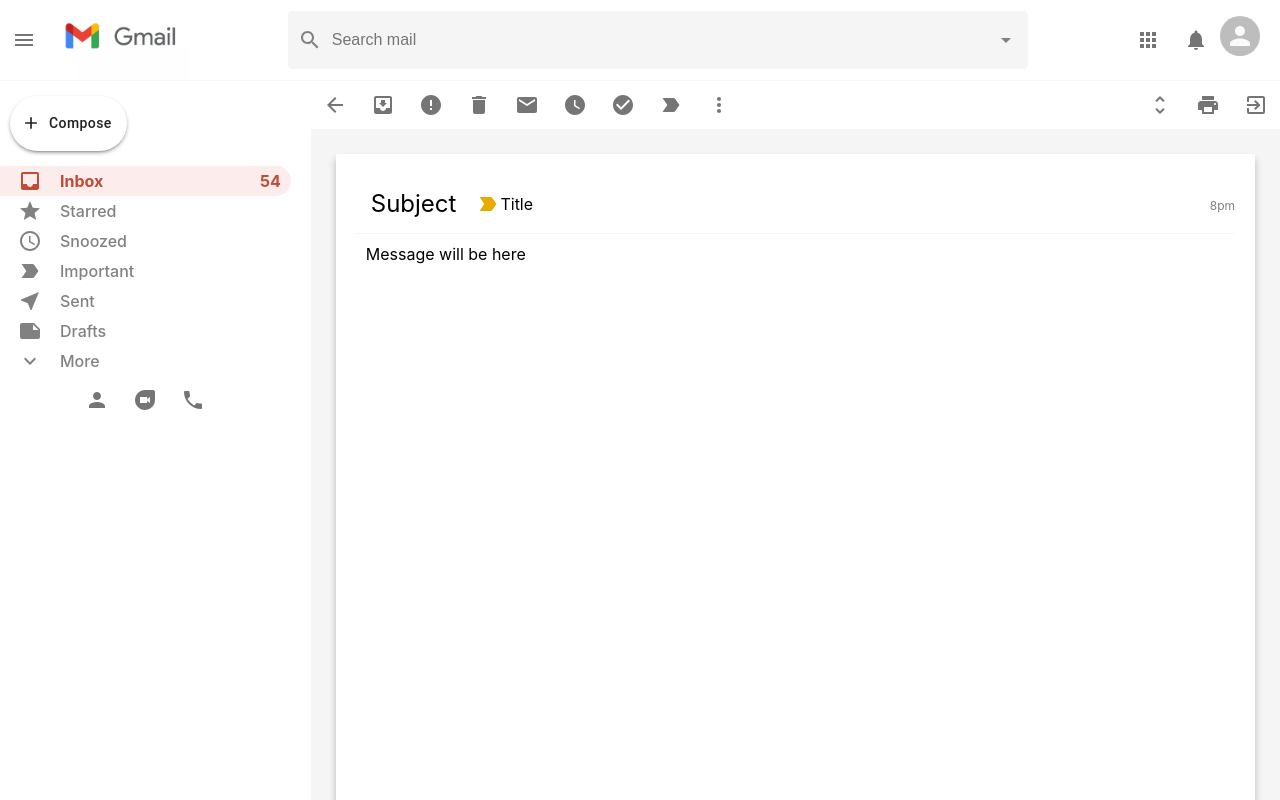
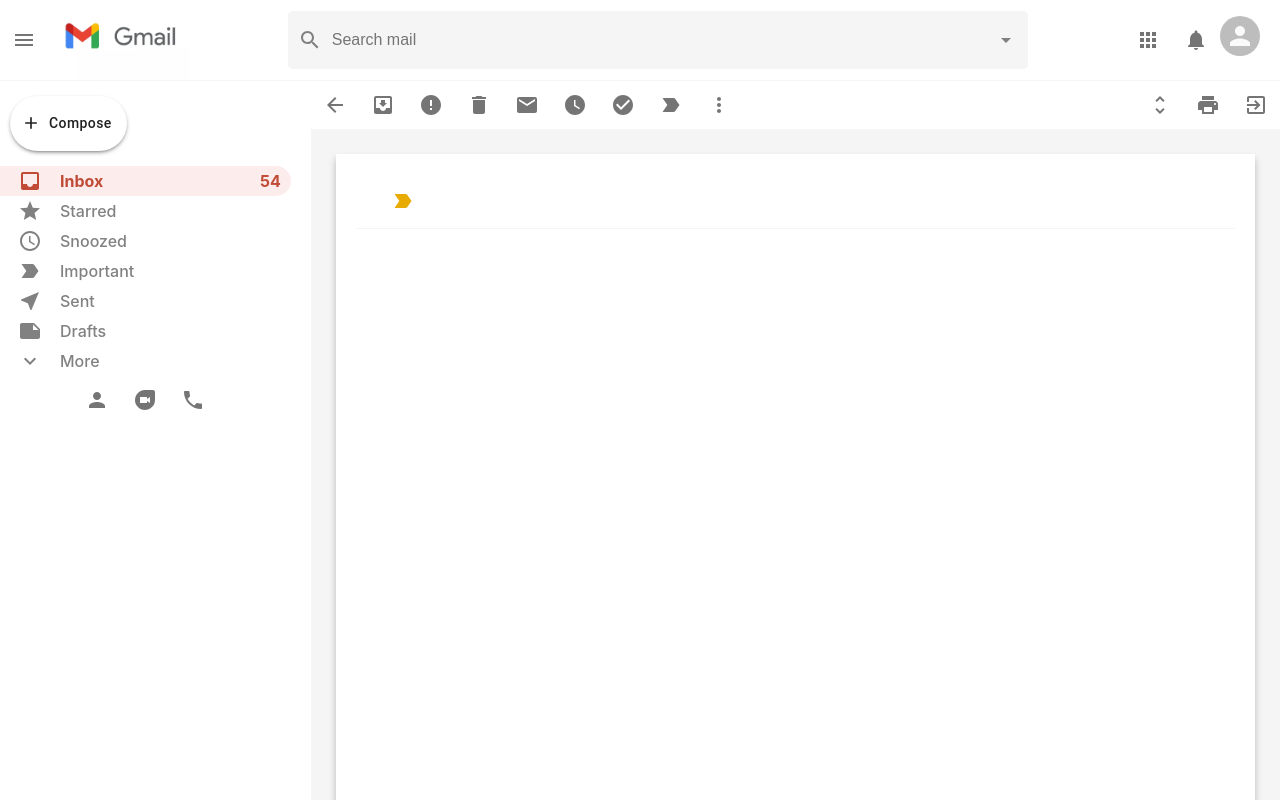
Before and after one commit to berkayyozayy/gmail-clone-challenge, a React (Create React App) app: page /mail in a window 1280 px wide. Shown: the top 800 px of the page. Built offline with nearby package versions, Linux system fonts and the light colour scheme; no server answers.

Commit message:
display data in mail screen

```diff
--- a/src/components/EmailRow.js
+++ b/src/components/EmailRow.js
@@ -6,13 +6,27 @@
 import Checkbox from '@material-ui/core/Checkbox';
 import LabelImportantOutlinedIcon from '@material-ui/icons/LabelImportantOutlined';
 import { IconButton } from '@material-ui/core';
+import { useDispatch } from 'react-redux';
+import { selectMail } from '../features/mailSlice';
 
 function EmailRow({ id, title, subject, description, time }) {
 
     const history = useHistory()
+    const dispatch = useDispatch()
+
+    const openMail = () => {
+        dispatch(selectMail({
+            id,
+            title,
+            subject,
+            description,
+            time,
+        }))
+        history.push('/mail')
+    }
 
     return (
-        <div onClick={() => history.push('/mail')} className='emailRow'>
+        <div onClick={openMail} className='emailRow'>
             <div className='emailRow__options'>
                 <Checkbox />
                 <IconButton>
--- a/src/components/Mail.js
+++ b/src/components/Mail.js
@@ -15,10 +15,14 @@
 import PrintIcon from '@material-ui/icons/Print';
 import ExitToAppIcon from '@material-ui/icons/ExitToApp';
 import { IconButton } from '@material-ui/core';
+import { useSelector } from 'react-redux';
+import { selectOpenMail } from '../features/mailSlice';
 
 
 function Mail() {
     const history = useHistory()
+    const selectedMail = useSelector(selectOpenMail)
+
     return (
         <div className='mail'>
             <div className='mail__tools'>
@@ -76,13 +80,13 @@
             </div>
             <div className='mail__body'>
                 <div className='mail__bodyHeader'>
-                    <h2>Subject</h2>
+                    <h2>{selectedMail?.subject}</h2>
                     <LabelImportantIcon className='mail__important' />
-                    <p>Title</p>
-                    <p className='mail__time'>8pm</p>
+                    <p>{selectedMail?.title}</p>
+                    <p className='mail__time'>{selectedMail?.time}</p>
                 </div>
                 <div className='mail__message'>
-                    <p>Message will be here</p>
+                    <p>{selectedMail?.description}</p>
                 </div>
             </div>
         </div>
--- a/src/features/mailSlice.js
+++ b/src/features/mailSlice.js
@@ -3,6 +3,7 @@
 export const mailSlice = createSlice({
   name: 'mail',
   initialState: {
+    selectedMail: null,
     sendMessageIsOpen: false,
   },
   reducers: {
@@ -12,11 +13,20 @@
     closeSendMessage: (state) => {
       state.sendMessageIsOpen = false
     },
+    selectMail: (state, action) => {
+      state.selectedMail = action.payload
+    }
   },
 });
 
-export const { openSendMessage, closeSendMessage } = mailSlice.actions;
+export const {
+  openSendMessage,
+  closeSendMessage,
+  selectMail
+} = mailSlice.actions;
 
 export const selectSendMessageIsOpen = (state) => state.mail.sendMessageIsOpen
 
+export const selectOpenMail = (state) => state.mail.selectedMail
+
 export default mailSlice.reducer;
```
